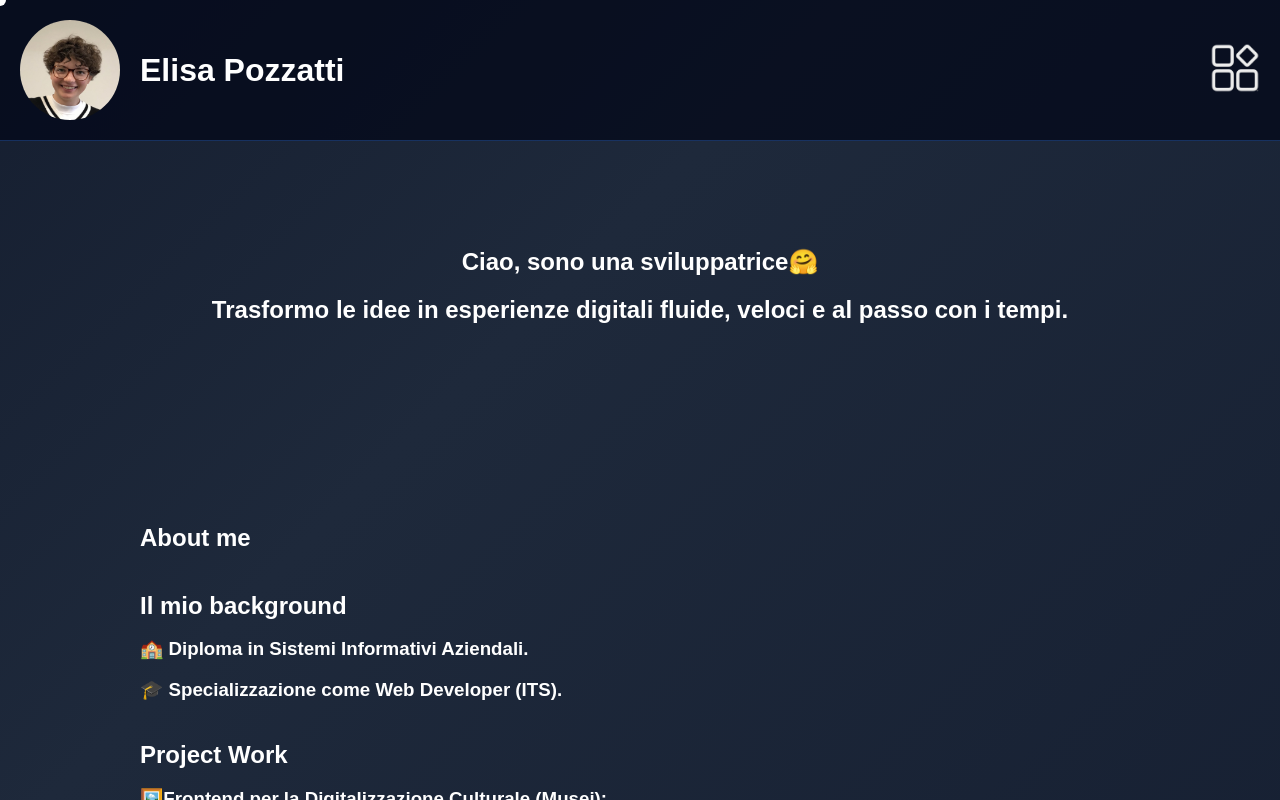
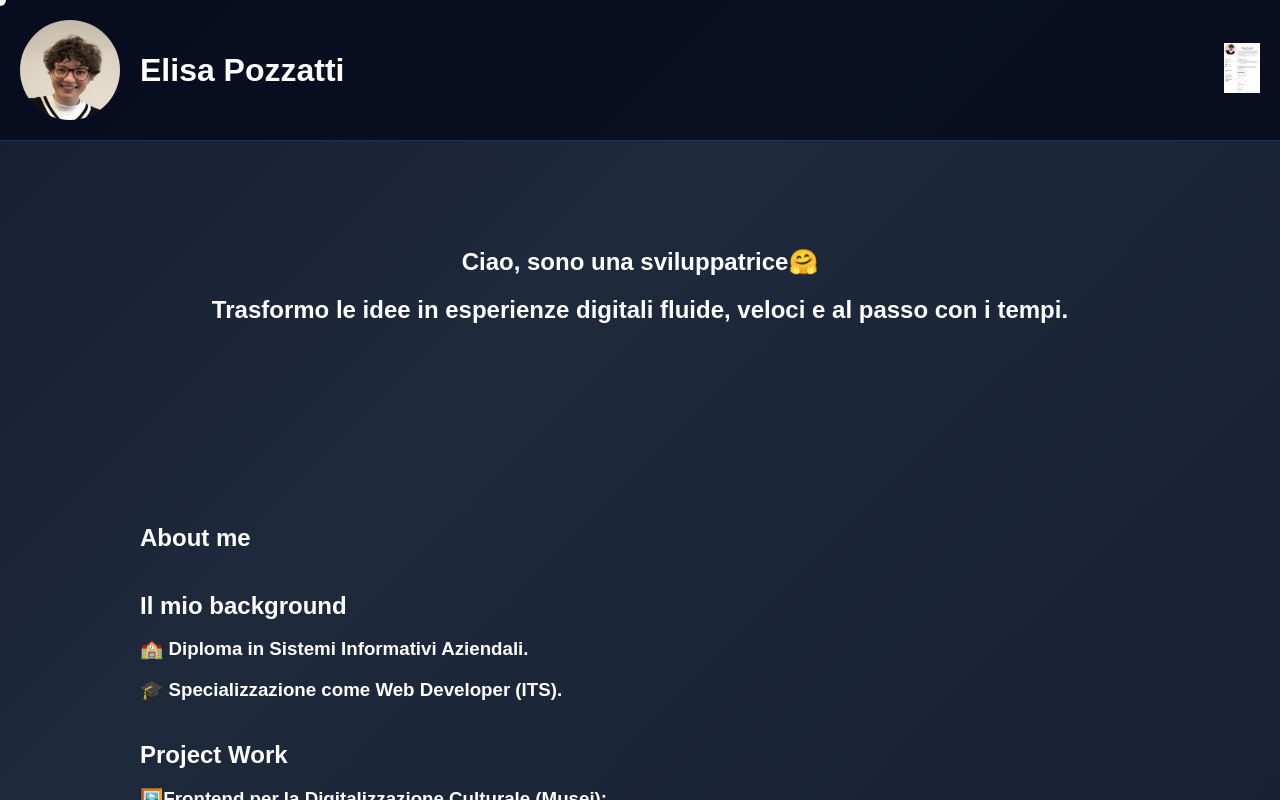
Before and after one commit to elisapozzatti/portfolio-mipresento, a React (Vite) app: page / in a window 1280 px wide. Built offline with nearby package versions, Linux system fonts and the light colour scheme.

Commit message:
fix immagine svg e modifica header

```diff
--- a/src/Homepage.jsx
+++ b/src/Homepage.jsx
@@ -45,7 +45,7 @@ function Homepage() {
     {
       title: "APP MUSEI",
       link: "https://github.com/elisapozzatti/Web-App-Musei",
-      image: "/progetto-musei.svg",
+      image: "/progetto-musei.png",
       tags: ["React ", "Koa ", "MongoDB", "Repository privata"],
     },
   ];
--- a/src/components/Footer.jsx
+++ b/src/components/Footer.jsx
@@ -38,17 +38,6 @@ function Footer() {
 
           <button type="submit">Invia</button>
         </form>
-
-        <a
-          href="/CV.pdf"
-          download
-          style={{
-            textDecoration: "none",
-            color: "white",
-          }}
-        >
-          <h2>Scarica il mio CV</h2>
-        </a>
       </section>
       <footer>
         <p>© 2026 - Portfolio</p>
--- a/src/components/Header.jsx
+++ b/src/components/Header.jsx
@@ -3,54 +3,25 @@ function Header() {
   const [menu, setMenu] = useState(false);
   return (
     <div>
-      <header>
+      <header
+        style={{
+          display: "flex",
+          alignItems: "center",
+        }}
+      >
         <img src="/fotoCV.JPEG" className="logo" />
         <h1>Elisa Pozzatti</h1>
-        <nav
+        <a
+          href="/CV.pdf"
+          download
           style={{
+            textDecoration: "none",
+            color: "white",
             marginLeft: "auto",
           }}
         >
-          <img
-            src="/menu.png"
-            className="menu"
-            onClick={() => setMenu(!menu)}
-          />
-          <div className={`sidebar ${menu ? "open" : ""}`}>
-            <img
-              src="/close.png"
-              className="close"
-              onClick={() => setMenu(!menu)}
-            />
-            <strong>
-              <a href="#about" onClick={() => setMenu(!menu)}>
-                ABOUT
-              </a>
-            </strong>
-            <strong>
-              <a href="#projects" onClick={() => setMenu(!menu)}>
-                PROJECTS
-              </a>
-            </strong>
-            <strong>
-              <a href="#contact" onClick={() => setMenu(!menu)}>
-                CONTACT
-              </a>
-            </strong>
-            <strong>
-              <a
-                href="/CV.pdf"
-                download
-                style={{
-                  textDecoration: "none",
-                  color: "white",
-                }}
-              >
-                CV
-              </a>
-            </strong>
-          </div>
-        </nav>
+          <img src="cv.png" style={{ height: "50px" }} />
+        </a>
       </header>
     </div>
   );
```
Also changed, not shown: public/cv.png (added), 1 other file (tests, documents, lock files or other folders).
